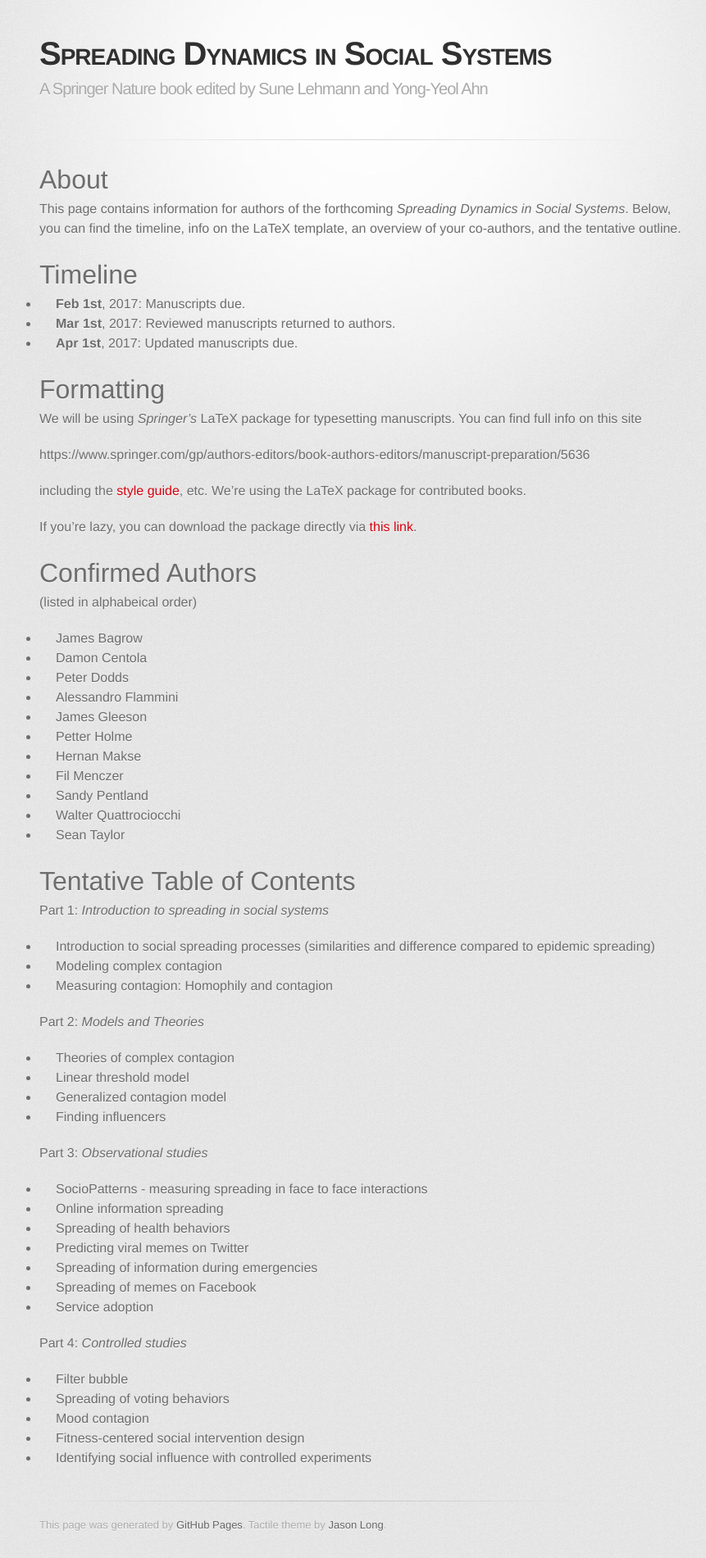
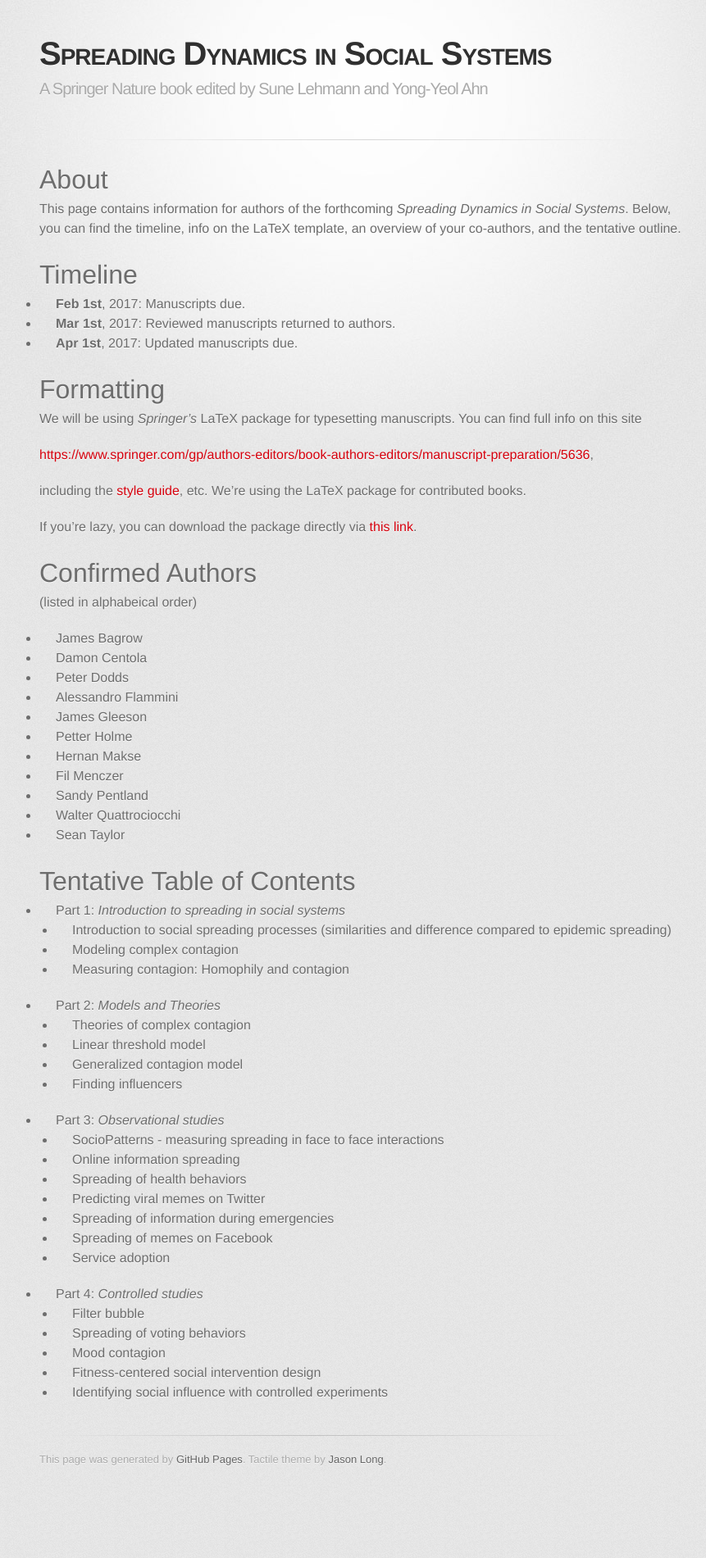
Before and after one commit to socialcontagionbook/socialcontagionbook.github.io, a Jekyll site: the page built from index.md, in a window 1280 px wide. Shown: the whole page at 82% size, without its empty margins (192-1053 px from the left). Built offline with Jekyll 4.4.1, drawn with Linux system fonts in a browser that asks for light colours; some web fonts are replaced; after the commit the page ends 1821 px from its top, so only the background shows below that.

```diff
--- a/index.md
+++ b/index.md
@@ -14,7 +14,7 @@ This page contains information for authors of the forthcoming _Spreading Dynamic
 # Formatting
 We will be using _Springer's_ LaTeX package for typesetting manuscripts. You can find full info on this site
 
-https://www.springer.com/gp/authors-editors/book-authors-editors/manuscript-preparation/5636
+[https://www.springer.com/gp/authors-editors/book-authors-editors/manuscript-preparation/5636](https://www.springer.com/gp/authors-editors/book-authors-editors/manuscript-preparation/5636),
 
 including the [style guide](http://resource-cms.springer.com/springer-cms/rest/v1/content/990/data/v7/Manuscript+guidelines+for+English+books), etc. We're using the LaTeX package for contributed books.
 
@@ -38,33 +38,29 @@ If you're lazy, you can download the package directly via [this link](http://res
 
 # Tentative Table of Contents
 
-Part 1: _Introduction to spreading in social systems_
+* Part 1: _Introduction to spreading in social systems_
+  * Introduction to social spreading processes (similarities and difference compared to epidemic spreading)
+  * Modeling complex contagion
+  * Measuring contagion: Homophily and contagion
 
-* Introduction to social spreading processes (similarities and difference compared to epidemic spreading)
-* Modeling complex contagion
-* Measuring contagion: Homophily and contagion
+* Part 2: _Models and Theories_
+  * Theories of complex contagion
+  * Linear threshold model
+  * Generalized contagion model
+  * Finding influencers
 
-Part 2: _Models and Theories_
+* Part 3: _Observational studies_
+  * SocioPatterns - measuring spreading in face to face interactions
+  * Online information spreading
+  * Spreading of health behaviors
+  * Predicting viral memes on Twitter
+  * Spreading of information during emergencies
+  * Spreading of memes on Facebook
+  * Service adoption
 
-* Theories of complex contagion
-* Linear threshold model
-* Generalized contagion model
-* Finding influencers
-
-Part 3: _Observational studies_
-
-* SocioPatterns - measuring spreading in face to face interactions
-* Online information spreading
-* Spreading of health behaviors
-* Predicting viral memes on Twitter
-* Spreading of information during emergencies
-* Spreading of memes on Facebook
-* Service adoption
-
-Part 4: _Controlled studies_
-
-* Filter bubble
-* Spreading of voting behaviors
-* Mood contagion
-* Fitness-centered social intervention design
-* Identifying social influence with controlled experiments
+* Part 4: _Controlled studies_
+  * Filter bubble
+  * Spreading of voting behaviors
+  * Mood contagion
+  * Fitness-centered social intervention design
+  * Identifying social influence with controlled experiments
```
